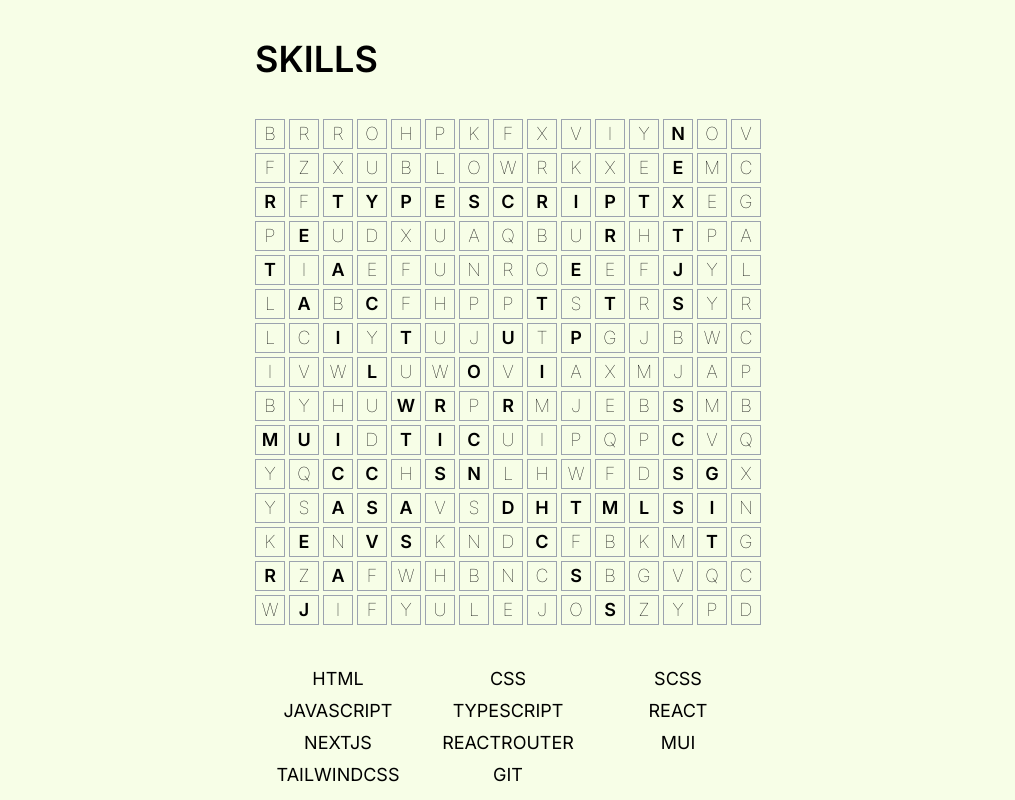
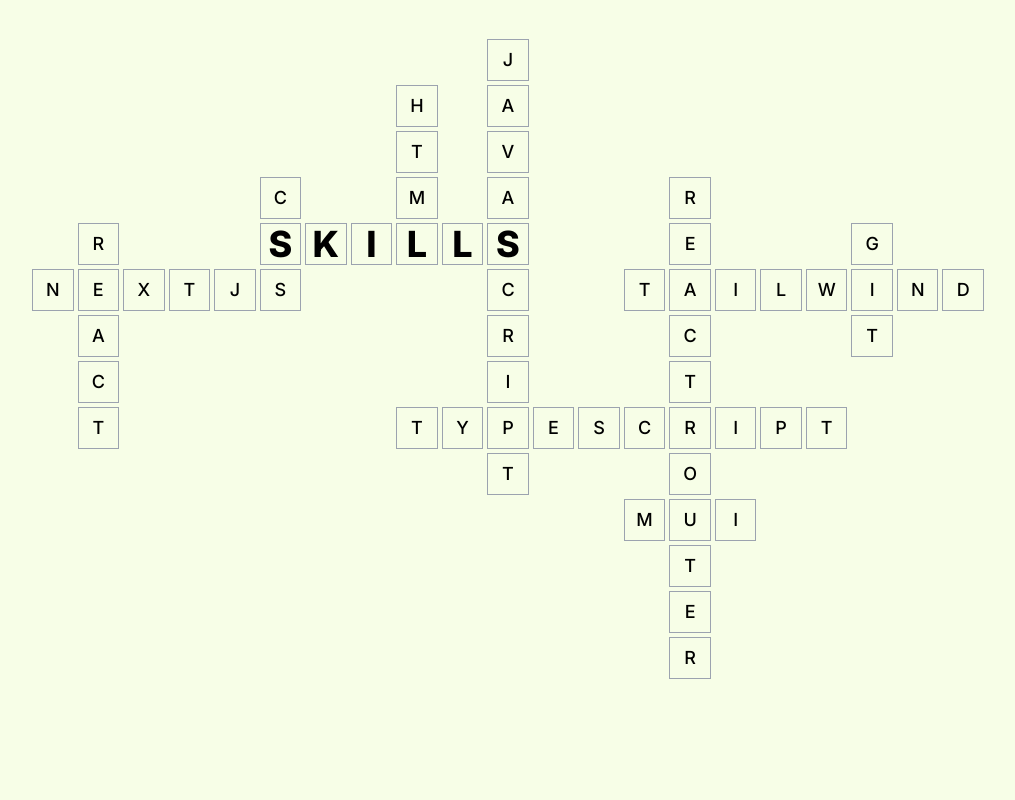
Before and after one commit to mcm313/mcm-portfolio, a Next.js app: page / in a window 1280 px wide. Shown: the part 1480-2280 px from the top of the page, without its empty margins (132-1147 px from the left). Built offline with nearby package versions, Linux system fonts and the light colour scheme.

Commit message:
updated skill page

```diff
--- a/src/app/(pages)/Skills.tsx
+++ b/src/app/(pages)/Skills.tsx
@@ -1,36 +1,180 @@
-const skillsWS = [
-  "B",
+const skillCW = [
+  0,
+  1,
+  2,
+  3,
+  4,
+  5,
+  6,
+  7,
+  8,
+  9,
+  "J",
+  11,
+  12,
+  13,
+  14,
+  15,
+  16,
+  17,
+  18,
+  19,
+  20,
+  21,
+  22,
+  23,
+  24,
+  25,
+  26,
+  27,
+  28,
+  "H",
+  30,
+  "A",
+  32,
+  33,
+  34,
+  35,
+  36,
+  37,
+  38,
+  39,
+  40,
+  41,
+  42,
+  43,
+  44,
+  45,
+  46,
+  47,
+  48,
+  49,
+  "T",
+  51,
+  "V",
+  53,
+  54,
+  55,
+  56,
+  57,
+  58,
+  59,
+  60,
+  61,
+  62,
+  63,
+  64,
+  65,
+  66,
+  67,
+  "C",
+  69,
+  70,
+  "M",
+  72,
+  "A",
+  74,
+  75,
+  76,
   "R",
+  78,
+  79,
+  80,
+  81,
+  82,
+  83,
+  84,
   "R",
-  "O",
-  "H",
-  "P",
+  86,
+  87,
+  88,
+  "S",
   "K",
-  "F",
+  "I",
+  "L",
+  "L",
+  "S",
+  95,
+  96,
+  97,
+  "E",
+  99,
+  100,
+  101,
+  "G",
+  103,
+  104,
+  "N",
+  "E",
   "X",
-  "V",
+  "T",
+  "J",
+  "S",
+  111,
+  112,
+  113,
+  114,
+  "C",
+  116,
+  117,
+  "T",
+  "A",
   "I",
-  "Y",
+  "L",
+  "W",
+  "I",
   "N",
-  "O",
-  "V",
-  "F",
-  "Z",
-  "X",
-  "U",
-  "B",
-  "L",
-  "O",
-  "W",
+  "D",
+  126,
+  "A",
+  128,
+  129,
+  130,
+  131,
+  132,
+  133,
+  134,
+  135,
   "R",
-  "K",
-  "X",
-  "E",
-  "E",
-  "M",
+  137,
+  138,
+  139,
   "C",
-  "R",
-  "F",
+  141,
+  142,
+  143,
+  "T",
+  145,
+  146,
+  147,
+  "C",
+  149,
+  150,
+  151,
+  152,
+  153,
+  154,
+  155,
+  156,
+  "I",
+  158,
+  159,
+  160,
+  "T",
+  162,
+  163,
+  164,
+  165,
+  166,
+  167,
+  168,
+  "T",
+  170,
+  171,
+  172,
+  173,
+  174,
+  175,
   "T",
   "Y",
   "P",
@@ -41,212 +185,124 @@ const skillsWS = [
   "I",
   "P",
   "T",
-  "X",
-  "E",
-  "G",
-  "P",
-  "E",
-  "U",
-  "D",
-  "X",
-  "U",
-  "A",
-  "Q",
-  "B",
-  "U",
-  "R",
-  "H",
+  186,
+  187,
+  188,
+  189,
+  190,
+  191,
+  192,
+  193,
+  194,
+  195,
+  196,
+  197,
+  198,
   "T",
-  "P",
-  "A",
-  "T",
-  "I",
-  "A",
-  "E",
-  "F",
-  "U",
-  "N",
-  "R",
+  200,
+  201,
+  202,
   "O",
-  "E",
-  "E",
-  "F",
-  "J",
-  "Y",
-  "L",
-  "L",
-  "A",
-  "B",
-  "C",
-  "F",
-  "H",
-  "P",
-  "P",
-  "T",
-  "S",
-  "T",
-  "R",
-  "S",
-  "Y",
-  "R",
-  "L",
-  "C",
-  "I",
-  "Y",
-  "T",
-  "U",
-  "J",
-  "U",
-  "T",
-  "P",
-  "G",
-  "J",
-  "B",
-  "W",
-  "C",
-  "I",
-  "V",
-  "W",
-  "L",
-  "U",
-  "W",
-  "O",
-  "V",
-  "I",
-  "A",
-  "X",
-  "M",
-  "J",
-  "A",
-  "P",
-  "B",
-  "Y",
-  "H",
-  "U",
-  "W",
-  "R",
-  "P",
-  "R",
-  "M",
-  "J",
-  "E",
-  "B",
-  "S",
-  "M",
-  "B",
+  204,
+  205,
+  206,
+  207,
+  208,
+  209,
+  210,
+  211,
+  212,
+  213,
+  214,
+  215,
+  216,
+  217,
+  218,
+  219,
+  220,
+  221,
+  222,
   "M",
   "U",
   "I",
-  "D",
+  226,
+  227,
+  228,
+  229,
+  230,
+  231,
+  232,
+  233,
+  234,
+  235,
+  236,
+  237,
+  238,
+  239,
+  240,
+  241,
+  242,
+  243,
+  244,
   "T",
-  "I",
-  "C",
-  "U",
-  "I",
-  "P",
-  "Q",
-  "P",
-  "C",
-  "V",
-  "Q",
-  "Y",
-  "Q",
-  "C",
-  "C",
-  "H",
-  "S",
-  "N",
-  "L",
-  "H",
-  "W",
-  "F",
-  "D",
-  "S",
-  "G",
-  "X",
-  "Y",
-  "S",
-  "A",
-  "S",
-  "A",
-  "V",
-  "S",
-  "D",
-  "H",
-  "T",
-  "M",
-  "L",
-  "S",
-  "I",
-  "N",
-  "K",
+  246,
+  247,
+  248,
+  249,
+  250,
+  251,
+  252,
+  253,
+  254,
+  255,
+  256,
+  257,
+  258,
+  259,
+  260,
+  261,
+  262,
+  263,
+  264,
+  265,
   "E",
-  "N",
-  "V",
-  "S",
-  "K",
-  "N",
-  "D",
-  "C",
-  "F",
-  "B",
-  "K",
-  "M",
-  "T",
-  "G",
+  267,
+  268,
+  269,
+  270,
+  271,
+  272,
+  273,
+  274,
+  275,
+  276,
+  277,
+  278,
+  279,
+  280,
+  281,
+  282,
+  283,
+  284,
+  285,
+  286,
   "R",
-  "Z",
-  "A",
-  "F",
-  "W",
-  "H",
-  "B",
-  "N",
-  "C",
-  "S",
-  "B",
-  "G",
-  "V",
-  "Q",
-  "C",
-  "W",
-  "J",
-  "I",
-  "F",
-  "Y",
-  "U",
-  "L",
-  "E",
-  "J",
-  "O",
-  "S",
-  "Z",
-  "Y",
-  "P",
-  "D",
+  288,
+  289,
+  290,
+  291,
+  292,
+  293,
 ];
 
-const answer = [
-  12, 27, 42, 57, 72, 87, 30, 46, 62, 78, 94, 32, 33, 34, 35, 36, 37, 38, 39,
-  40, 41, 60, 76, 92, 108, 124, 140, 156, 172, 188, 204, 220, 135, 136, 137,
-  152, 168, 184, 195, 181, 167, 153, 139, 125, 111, 97, 83, 69, 55, 211, 197,
-  183, 169, 155, 141, 127, 113, 99, 85, 173, 174, 175, 176, 132, 147, 162, 177,
-  163, 178, 193,
+const answercw = [
+  105, 85, 106, 127, 148, 169, 107, 108, 109, 68, 110, 29, 50, 71, 176, 177, 10,
+  31, 52, 73, 115, 136, 157, 178, 199, 179, 180, 118, 181, 223, 77, 98, 119,
+  140, 161, 182, 203, 224, 245, 266, 287, 120, 183, 225, 121, 184, 122, 185,
+  102, 123, 144, 124, 125,
 ];
 
-const skillList = [
-  "HTML",
-  "CSS",
-  "SCSS",
-  "JAVASCRIPT",
-  "TYPESCRIPT",
-  "REACT",
-  "NEXTJS",
-  "REACTROUTER",
-  "MUI",
-  "TAILWINDCSS",
-  "GIT",
-];
+const skillcw = [89, 90, 91, 92, 93, 94];
 
 const Skills = () => {
   return (
@@ -255,32 +311,29 @@ const Skills = () => {
       className="bg-lime-50 pt-[25px] px-6 text-black h-min min-h-[670px] max-w-[1000px] flex justify-center items-center overflow-y-hidden w-full bg-cover"
     >
       <div className="flex flex-col gap-10 py-6">
-        <p className="text-4xl font-semibold">SKILLS</p>
-        <div className="grid grid-cols-15 grid-rows-15 gap-1 text-lg">
-          {skillsWS.map((letter, index) =>
-            answer.includes(index) ? (
+        <div className="grid grid-cols-21 grid-rows-14 gap-1 text-lg">
+          {skillCW.map((letter, index) =>
+            answercw.includes(index) ? (
               <div
                 key={index}
-                className=" border font-semibold aspect-square border-gray-400 flex justify-center items-center"
+                className=" border font-medium aspect-square border-gray-400 flex justify-center items-center"
+              >
+                {letter}
+              </div>
+            ) : skillcw.includes(index) ? (
+              <div
+                key={index}
+                className=" border font-extrabold text-4xl aspect-square border-gray-400 flex justify-center items-center"
               >
                 {letter}
               </div>
             ) : (
               <div
                 key={index}
-                className=" border aspect-square font-thin border-gray-400 flex justify-center items-center"
-              >
-                {letter}
-              </div>
+                className=" aspect-square flex justify-center items-center"
+              ></div>
             )
           )}
-        </div>
-        <div className="grid grid-cols-3 grid-rows-4 gap-1 text-lg">
-          {skillList.map((letter, index) => (
-            <div key={index} className="flex justify-center items-center">
-              {letter}
-            </div>
-          ))}
         </div>
       </div>
     </section>
--- a/tailwind.config.ts
+++ b/tailwind.config.ts
@@ -15,11 +15,13 @@ const config: Config = {
       },
       gridTemplateRows: {
         "4": "repeat(4, minmax(0, 1fr))",
+        "14": "repeat(14, minmax(0, 1fr))",
         "15": "repeat(15, minmax(0, 1fr))",
       },
       gridTemplateColumns: {
         "3": "repeat(3, minmax(0, 1fr))",
         "15": "repeat(15, minmax(0, 1fr))",
+        "21": "repeat(21, minmax(0, 1fr))",
       },
     },
   },
```
